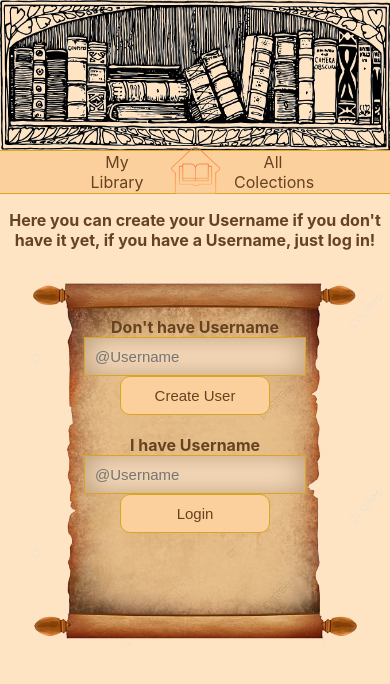
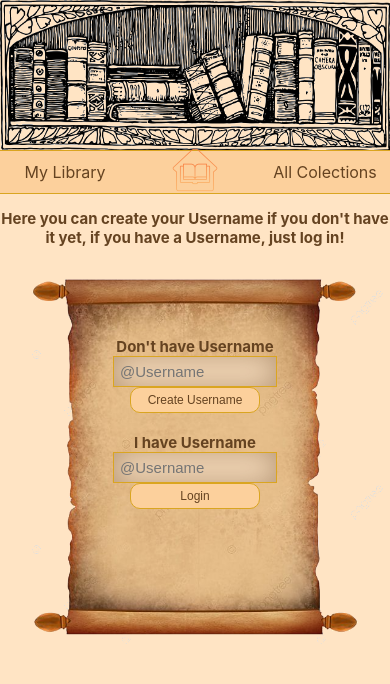
Before and after one commit to walisonabram/Project-2, a React (Create React App) app: page /register in a window 390 px wide. Shown: the top 684 px of the page. Built offline with nearby package versions, Linux system fonts and the light colour scheme.

Commit message:
adjust form css for mobile

```diff
--- a/src/components/Navbar/Navbar.css
+++ b/src/components/Navbar/Navbar.css
@@ -4,7 +4,7 @@
         width: 100%;
         height: 5vh;
         display: flex;
-        justify-content: center;
+        justify-content: space-evenly;
         align-items: center;
         align-content: center;
         background-color: rgb(252, 208, 156);
@@ -14,11 +14,11 @@
     nav a {
         text-decoration: none;
         color: #654321;
-        width: 20%;
+        width: 50%;
         text-align: center;
     }
 
     nav img {
-        width: 55px;
+        width: 50px;
     }
 }
--- a/src/pages/Home/Home.css
+++ b/src/pages/Home/Home.css
@@ -13,6 +13,7 @@
     }
 
     .information h1 {
+        text-align: center;
         color: #654321;
     }
 
--- a/src/pages/Register/Register.css
+++ b/src/pages/Register/Register.css
@@ -10,6 +10,7 @@
     }
 
     .form-container {
+        width: 100%;
         display: flex;
         flex-direction: column;
         flex-wrap: nowrap;
@@ -19,14 +20,6 @@
         position: relative;
         color: #654321;
         font-weight: bold;
-    }
-
-    .img-container {
-        width: 100%;
-        display: flex;
-        align-items: flex-start;
-        justify-content: center;
-        position: relative;
     }
 
     .img {
@@ -41,17 +34,19 @@
         justify-content: center;
         align-items: center;
         align-content: center;
+        align-self: center;
     }
 
     .form-container p {
+        font-size: 15px;
         text-align: center;
         color: #654321;
     }
 
     .form button {
-        font-size: 15px;
-        width: 150px;
-        padding: 10px;
+        font-size: 12px;
+        width: 130px;
+        padding: 5px;
         border-radius: 10px;
         background-color: rgb(252, 208, 156);
         border: 1px solid goldenrod;
@@ -59,11 +54,11 @@
     }
 
     .form input {
-        width: 200px;
+        width: 150px;
         border-width: 1px;
         border-color: goldenrod;
         border-style: solid;
-        padding: 10px;
+        padding: 6px;
         font-size: 15px;
         background-color: #ffe4c4;
         color: #654321;
@@ -74,6 +69,7 @@
     .form input:focus { outline:none; }
 
     .form label {
+        font-size: 15px;
         color: #654321;
     }
 }
--- a/src/pages/Register/Register.js
+++ b/src/pages/Register/Register.js
@@ -10,17 +10,15 @@ function Register() {
       <Navbar />
       <div className="form-container">
             <p>Here you can create your Username if you don't have it yet, if you have a Username, just log in!</p>
-        <div className="form">
             <form className="form">
                 <label htmlFor="createuser">Don't have Username</label>
                 <input type="text" id="createuser" name="createuser" placeholder="@Username" autoFocus required></input>
-                <button type="submit">Create User</button>
+                <button type="submit">Create Username</button>
                 <br />
                 <label htmlFor="login">I have Username</label>
                 <input type="text" id="login" name="login" placeholder="@Username" autoFocus required></input>
                 <button type="submit">Login</button>
             </form>
-        </div>
         <img className="img" src={Img} alt="img-paper" />
       </div>
     </div>
```
